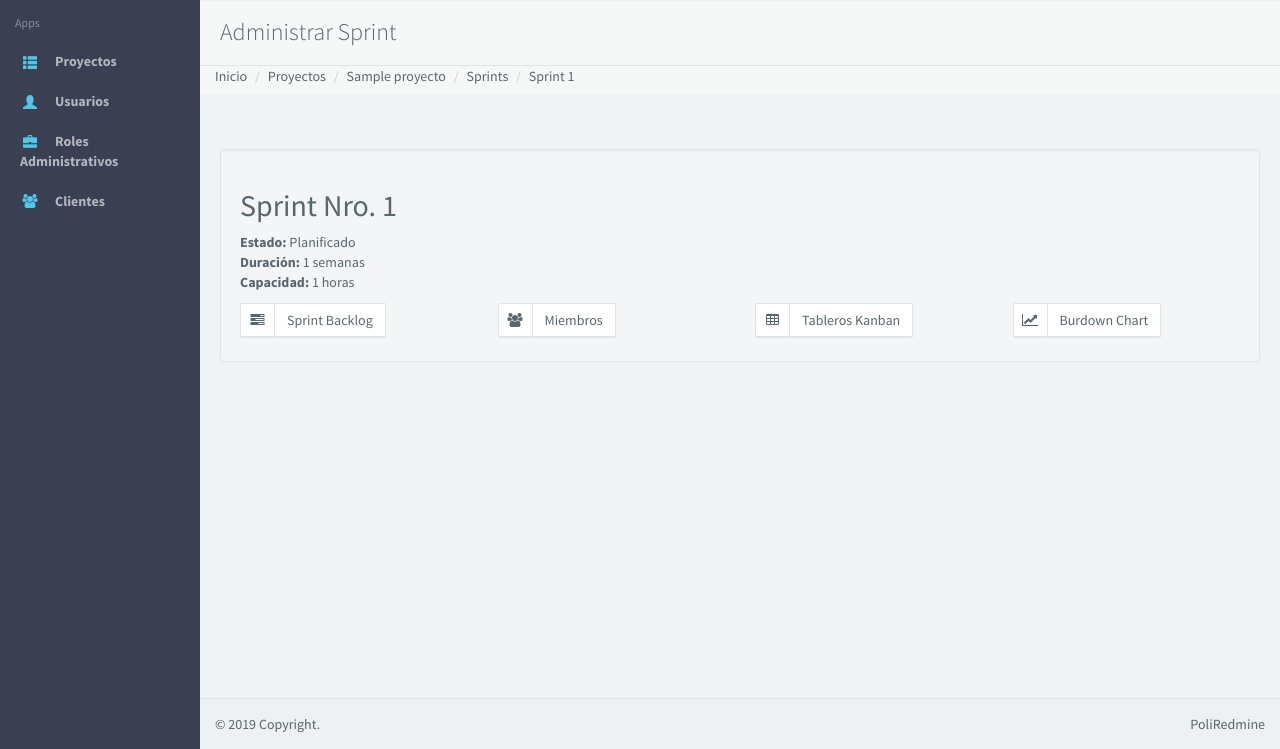
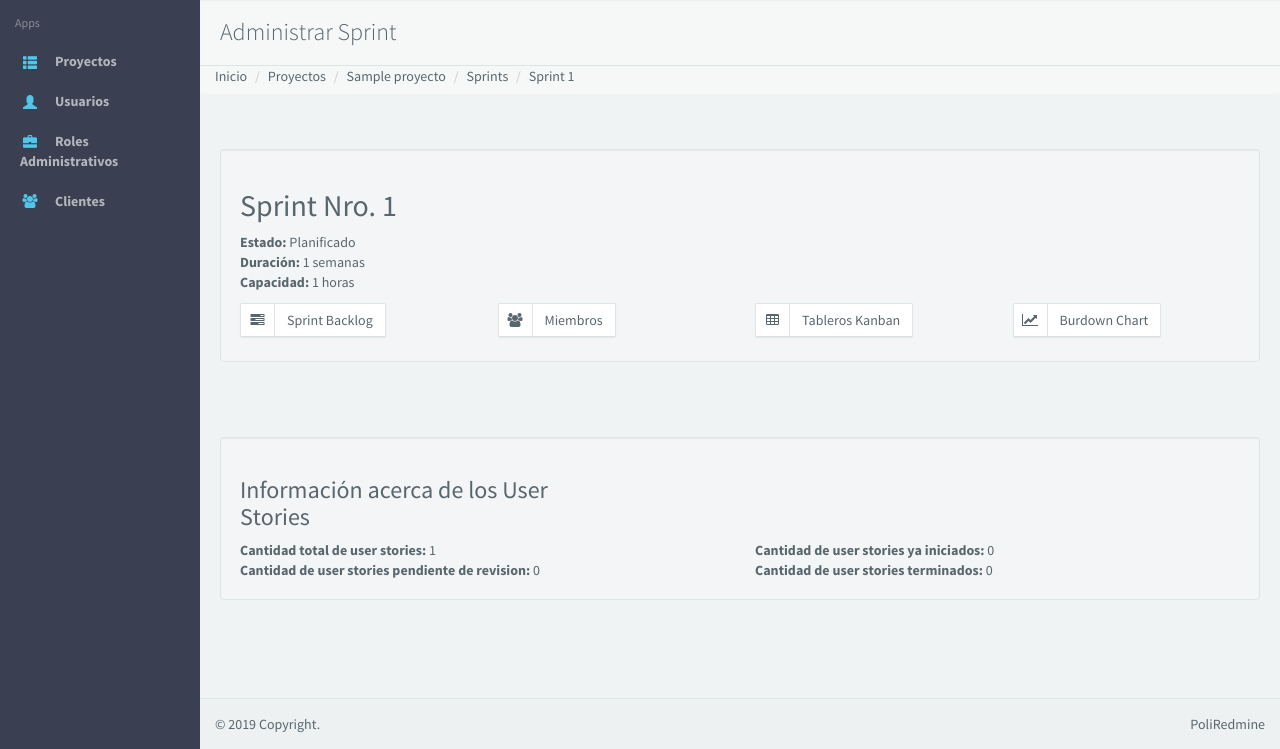
Before and after one commit to jlpalaciosb/poli-redmine, a Django app: page /proyectos/1/sprints/1/administrar in a window 1280 px wide. Shown: the part 51-800 px from the top of the page. Run offline with Django 3.2, Linux system fonts and the light colour scheme; a user stored in the database is signed in; tables that the repository leaves empty hold one stand-in row (values such as "Sample post"); some libraries are stand-ins or nearby versions.

Commit message:
#69 Se agrego informacion de user stories en un sprint.
Ademas se corrigio el test para user story sprint

```diff
--- a/proyecto/templates/proyecto/sprint/gestion_sprint.html
+++ b/proyecto/templates/proyecto/sprint/gestion_sprint.html
@@ -110,4 +110,28 @@
               </div>
         </div>
     </div>
+
+    <div class="wrapper-md">
+        <div class="well m-t bg-light lt">
+            <div class="row">
+                <div class="col-xs-4">
+                <h3>Información acerca de los User Stories</h3>
+                </div>
+            </div>
+              <div class="row">
+                  <div class="col-xs-6">
+                    <strong>Cantidad total de user stories:</strong> {{ uss_total }}
+                  </div>
+                  <div class="col-xs-6">
+                    <strong>Cantidad de user stories ya iniciados:</strong> {{uss_iniciados }}
+                  </div>
+                  <div class="col-xs-6">
+                    <strong>Cantidad de user stories pendiente de revision:</strong> {{uss_revision }}
+                  </div>
+                  <div class="col-xs-6">
+                    <strong>Cantidad de user stories terminados:</strong> {{uss_terminados }}
+                  </div>
+              </div>
+        </div>
+    </div>
 {% endblock %}
--- a/proyecto/views/sprint_views.py
+++ b/proyecto/views/sprint_views.py
@@ -101,10 +101,10 @@ def iniciar_sprint(request, proyecto_id, sprint_id):
         sprint.total_horas_planificadas = horas
         sprint.save()
         messages.add_message(request, messages.SUCCESS, 'Se inicio el sprint Nro '+str(sprint.orden))
-        return HttpResponseRedirect(reverse('proyecto_sprint_list', args=(proyecto_id,)))
+        return HttpResponseRedirect(reverse('proyecto_sprint_administrar', args=(proyecto_id,sprint_id)))
     except:
         messages.add_message(request, messages.ERROR, 'Ha ocurrido un error!')
-        return HttpResponseRedirect(reverse('proyecto_sprint_list', args=(proyecto_id,)))
+        return HttpResponseRedirect(reverse('proyecto_sprint_administrar', args=(proyecto_id,sprint_id)))
 
 
 class SprintListJson(LoginRequiredMixin, PermisosEsMiembroMixin, BaseDatatableView):
@@ -183,6 +183,14 @@ class SprintPerfilView(LoginRequiredMixin, PermisosEsMiembroMixin, DetailView):
         context = super(SprintPerfilView, self).get_context_data(**kwargs)
         proyecto = Proyecto.objects.get(pk=self.kwargs['proyecto_id'])
         sprint = Sprint.objects.get(pk=self.kwargs['sprint_id'])
+        uss_total = UserStorySprint.objects.filter(sprint=sprint).count()
+        uss_iniciados = uss_total - UserStorySprint.objects.filter(estado_fase_sprint='TODO', fase_sprint__orden=1, sprint=sprint).count()#CANTIDAD DE USER STORIES AUN SIN INICIAR
+        uss_revision = UserStorySprint.objects.filter(us__estadoProyecto=6, sprint=sprint).count()
+        uss_terminados = UserStorySprint.objects.filter(us__estadoProyecto=5, sprint=sprint).count()
+        context['uss_total'] = uss_total
+        context['uss_iniciados'] = uss_iniciados
+        context['uss_revision'] = uss_revision
+        context['uss_terminados'] = uss_terminados
         context['titulo'] = 'Administrar Sprint'
         context['titulo_form_editar'] = 'Datos del Sprint'
         context['titulo_form_editar_nombre'] = context[SprintPerfilView.context_object_name].orden
```
Also changed, not shown: proyecto/tests/tests_userstorysprint.py (+43 -35 lines).
